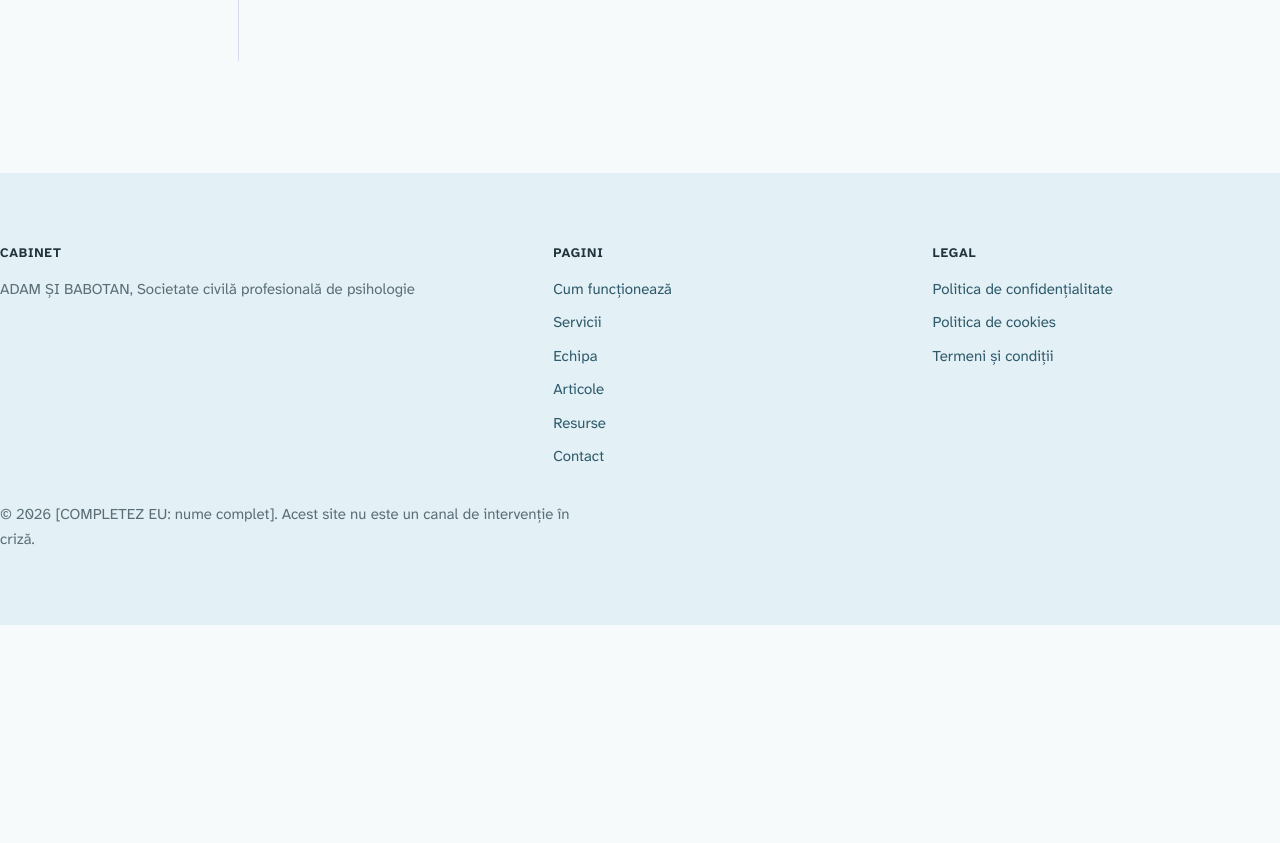
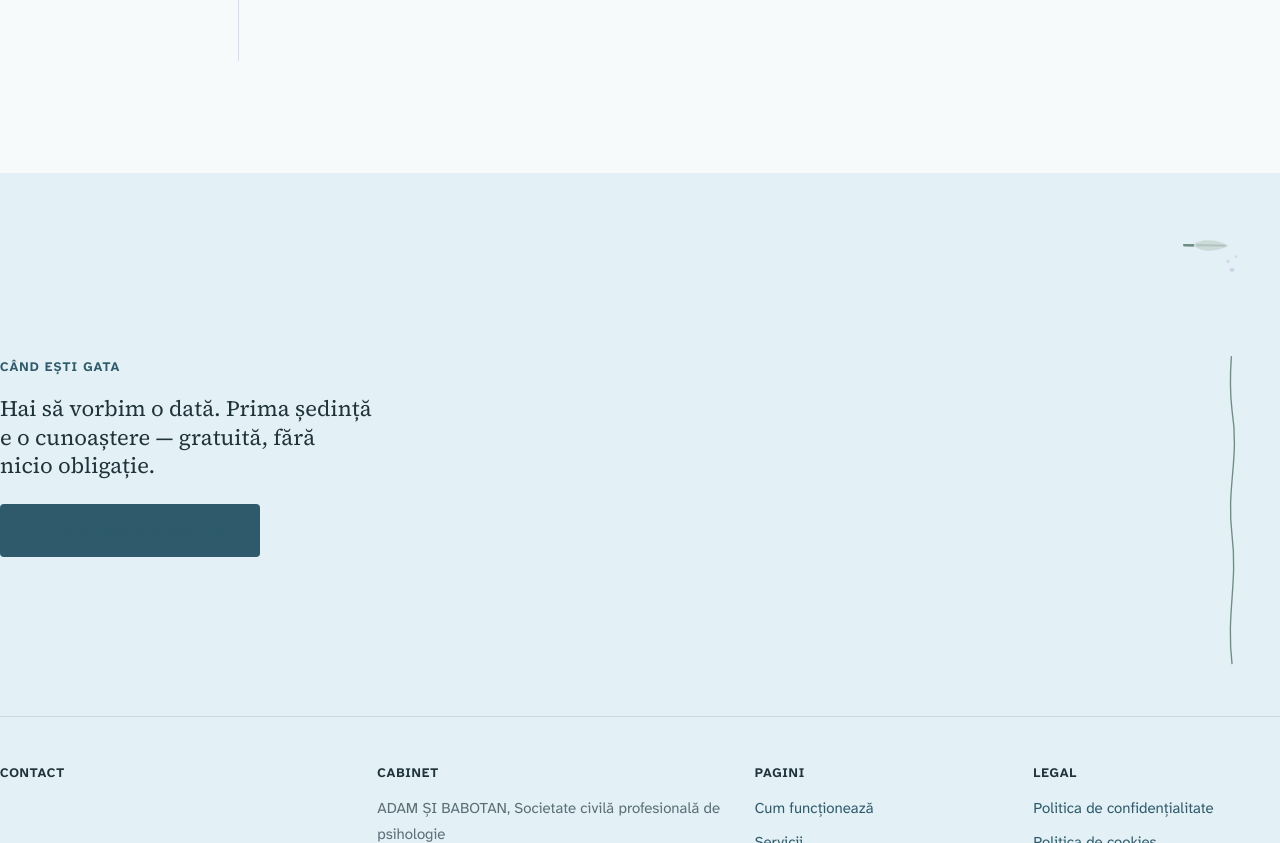
Before and after one commit to madalinagligor5-maker/psiho, a PHP site: page / in a window 1280 px wide. Shown: the part 5657-6500 px from the top of the page. Before the commit the page ends 6282 px from the top, so only its background shows below. Run offline with PHP 8.4, Linux system fonts and the light colour scheme; tables that the repository leaves empty hold one stand-in row (values such as "Sample post"); some libraries are stand-ins or nearby versions.

Commit message:
Subsol imbogatit: indemn cald, contact cu iconite, ramura botanica
Rand de sus cu invitatie la contact + CTA, coloana de contact cu
iconite SVG (mail/WhatsApp/telefon) afisate doar cand datele exista,
adresa ascunsa cand e inca placeholder. Adaug email terapiecunico.

Co-Authored-By: Claude Opus 4.8 <noreply@anthropic.com>

```diff
--- a/public_html/assets/css/site.css
+++ b/public_html/assets/css/site.css
@@ -761,8 +761,38 @@ strong { font-weight: 700; }
   gap: var(--s4);
 }
 @media (min-width: 48rem) {
-  .subsol__coloane { grid-template-columns: 1.5fr 1fr 1fr; }
-}
+  .subsol__coloane { grid-template-columns: 1.4fr 1.4fr 1fr 1fr; }
+}
+
+/* Rând de sus al subsolului: îndemn cald + ramură botanică. */
+.subsol__cap {
+  display: flex;
+  flex-wrap: wrap;
+  gap: var(--s4);
+  justify-content: space-between;
+  align-items: center;
+  padding-bottom: var(--s5);
+  margin-bottom: var(--s5);
+  border-bottom: 1px solid rgb(32 50 58 / 0.12);
+}
+.subsol__indemn {
+  font-family: var(--font-display);
+  font-size: var(--t-h3);
+  font-weight: 400;
+  line-height: 1.3;
+  color: var(--cerneala);
+  max-width: 32ch;
+  margin: var(--s1) 0 var(--s3);
+}
+.subsol__botanic { width: 6rem; flex: none; opacity: 0.7; }
+@media (max-width: 40rem) { .subsol__botanic { display: none; } }
+
+/* Lista de contact cu iconițe. */
+.subsol__contact { list-style: none; margin: 0; padding: 0; display: grid; gap: var(--s2); }
+.subsol__contact li { display: flex; gap: var(--s2); align-items: flex-start; }
+.subsol__contact svg { width: 1.15rem; height: 1.15rem; flex: none; color: var(--bleu); margin-top: 0.1em; }
+.subsol__program { color: var(--piatra); font-size: var(--t-nota); line-height: 1.5; }
+.subsol__jos { margin-top: var(--s5); }
 .subsol h4 {
   font-family: var(--font-corp);
   font-size: var(--t-nota);
--- a/src/views/layout/pagina.php
+++ b/src/views/layout/pagina.php
@@ -142,16 +142,59 @@ $analiza  = config('analiza');
 <?= $continut ?>
 </main>
 
+<?php
+  $f_email    = (string) config('site', 'email');
+  $f_telefon  = (string) config('site', 'telefon');
+  $f_whatsapp = (string) config('site', 'whatsapp');
+  $are = fn($v) => $v !== '' && !str_contains($v, 'COMPLETEZ');
+?>
 <footer class="subsol">
   <div class="invelis">
+
+    <!-- Rând de sus: îndemn cald + ramură botanică -->
+    <div class="subsol__cap pe-tot-ecranul">
+      <div>
+        <p class="eticheta">Când ești gata</p>
+        <p class="subsol__indemn">Hai să vorbim o dată. Prima ședință e o cunoaștere — gratuită, fără nicio obligație.</p>
+        <a class="buton buton--principal" href="<?= e(url('contact')) ?>">Programează o ședință</a>
+      </div>
+      <div class="subsol__botanic" aria-hidden="true"><?= view('public/_botanic') ?></div>
+    </div>
+
     <div class="subsol__coloane pe-tot-ecranul">
 
       <div>
+        <h4>Contact</h4>
+        <ul class="subsol__contact">
+          <?php if ($are($f_email)): ?>
+            <li>
+              <svg viewBox="0 0 24 24" fill="none" stroke="currentColor" stroke-width="1.6" aria-hidden="true"><rect x="3" y="5" width="18" height="14" rx="2"/><path d="m4 7 8 6 8-6"/></svg>
+              <a href="mailto:<?= e($f_email) ?>"><?= e($f_email) ?></a>
+            </li>
+          <?php endif ?>
+          <?php if ($are($f_whatsapp)): ?>
+            <li>
+              <svg viewBox="0 0 24 24" fill="currentColor" aria-hidden="true"><path d="M12 2a10 10 0 0 0-8.5 15.2L2 22l4.9-1.5A10 10 0 1 0 12 2Zm5.3 14.1c-.2.6-1.2 1.1-1.7 1.2-.4 0-1 .1-1.6-.1-.4-.1-.9-.3-1.5-.6-2.7-1.2-4.4-3.9-4.6-4.1-.1-.2-1-1.4-1-2.6 0-1.2.6-1.8.9-2 .2-.3.5-.3.7-.3h.5c.2 0 .4 0 .6.5l.8 1.9c.1.2.1.3 0 .5l-.4.5c-.2.2-.3.3-.1.6.2.3.8 1.3 1.7 2.1 1.2 1 2.1 1.4 2.4 1.5.2.1.4.1.5-.1l.7-.8c.2-.2.3-.2.6-.1l1.8.9c.3.1.4.2.5.3.1.2.1.6-.1 1.1Z"/></svg>
+              <a href="https://wa.me/<?= e($f_whatsapp) ?>" target="_blank" rel="noopener">Scrie pe WhatsApp</a>
+            </li>
+          <?php endif ?>
+          <?php if ($are($f_telefon)): ?>
+            <li>
+              <svg viewBox="0 0 24 24" fill="none" stroke="currentColor" stroke-width="1.6" aria-hidden="true"><path d="M5 4h3l2 5-2 1a12 12 0 0 0 5 5l1-2 5 2v3a2 2 0 0 1-2 2A16 16 0 0 1 3 6a2 2 0 0 1 2-2Z"/></svg>
+              <a href="tel:<?= e(preg_replace('/\s+/', '', $f_telefon)) ?>"><?= e($f_telefon) ?></a>
+            </li>
+          <?php endif ?>
+          <li class="subsol__program" style="white-space:pre-line"><?= e(setare('program')) ?></li>
+        </ul>
+      </div>
+
+      <div>
         <h4>Cabinet</h4>
+        <?php $f_adresa = setare('adresa'); ?>
         <p class="fara-margine-jos">
           <?= e(setare('cabinet_entitate', 'ADAM ȘI BABOTAN, Societate civilă profesională de psihologie')) ?><br>
-          <?= e(setare('cabinet_certificat', '')) ?><br>
-          <?= e(setare('adresa')) ?>
+          <?= e(setare('cabinet_certificat', '')) ?>
+          <?php if ($are($f_adresa)): ?><br><?= e($f_adresa) ?><?php endif ?>
         </p>
       </div>
 
@@ -175,9 +218,9 @@ $analiza  = config('analiza');
 
     </div>
 
-    <p class="meta pe-tot-ecranul" style="margin-top: var(--s4)">
+    <p class="meta pe-tot-ecranul subsol__jos">
       © <?= date('Y') ?> <?= e(setare('cabinet_entitate', config('site', 'nume'))) ?>.
-      Acest site nu este un canal de intervenție în criză.
+      Acest site nu este un canal de intervenție în criză — pentru urgențe, sună la <strong>112</strong>.
     </p>
   </div>
 </footer>
```
